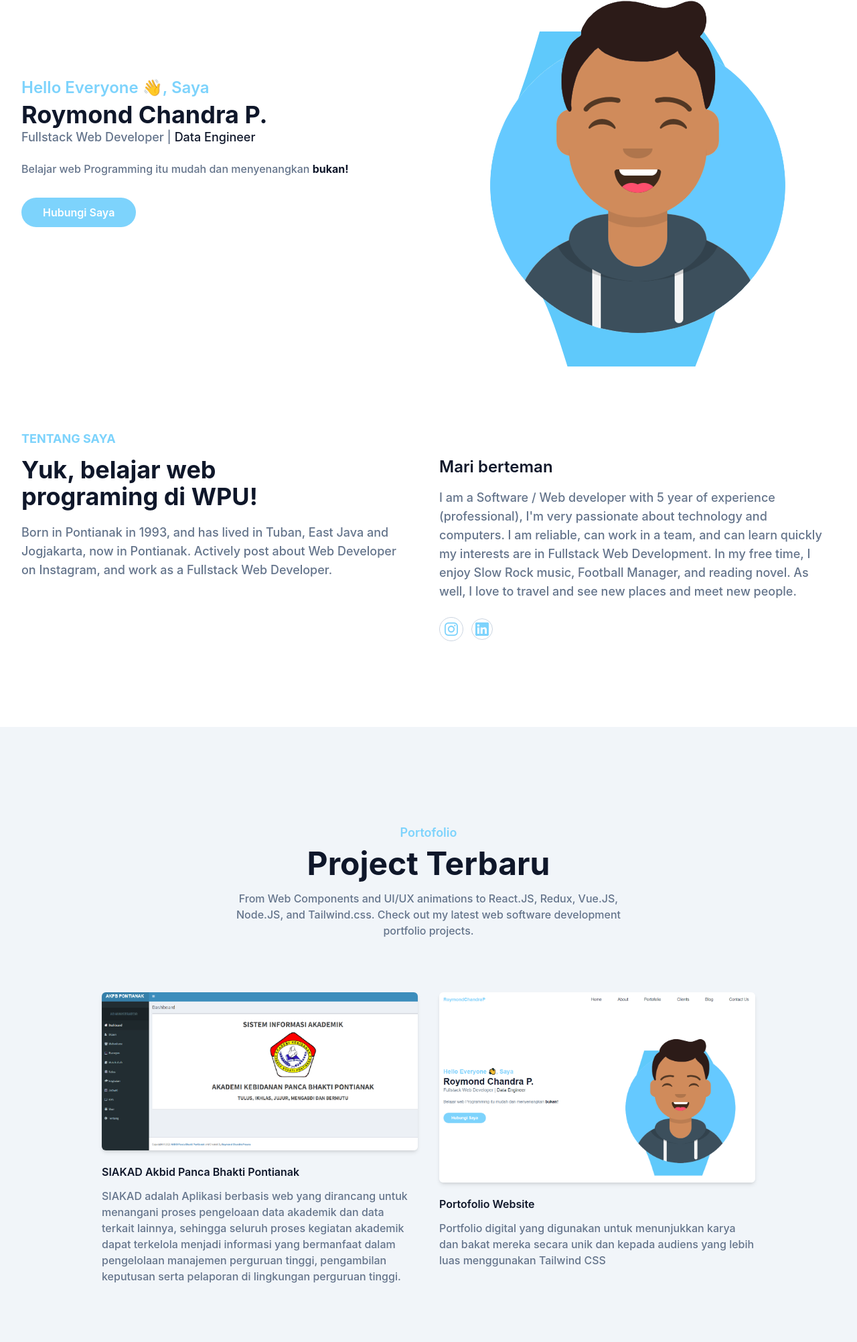
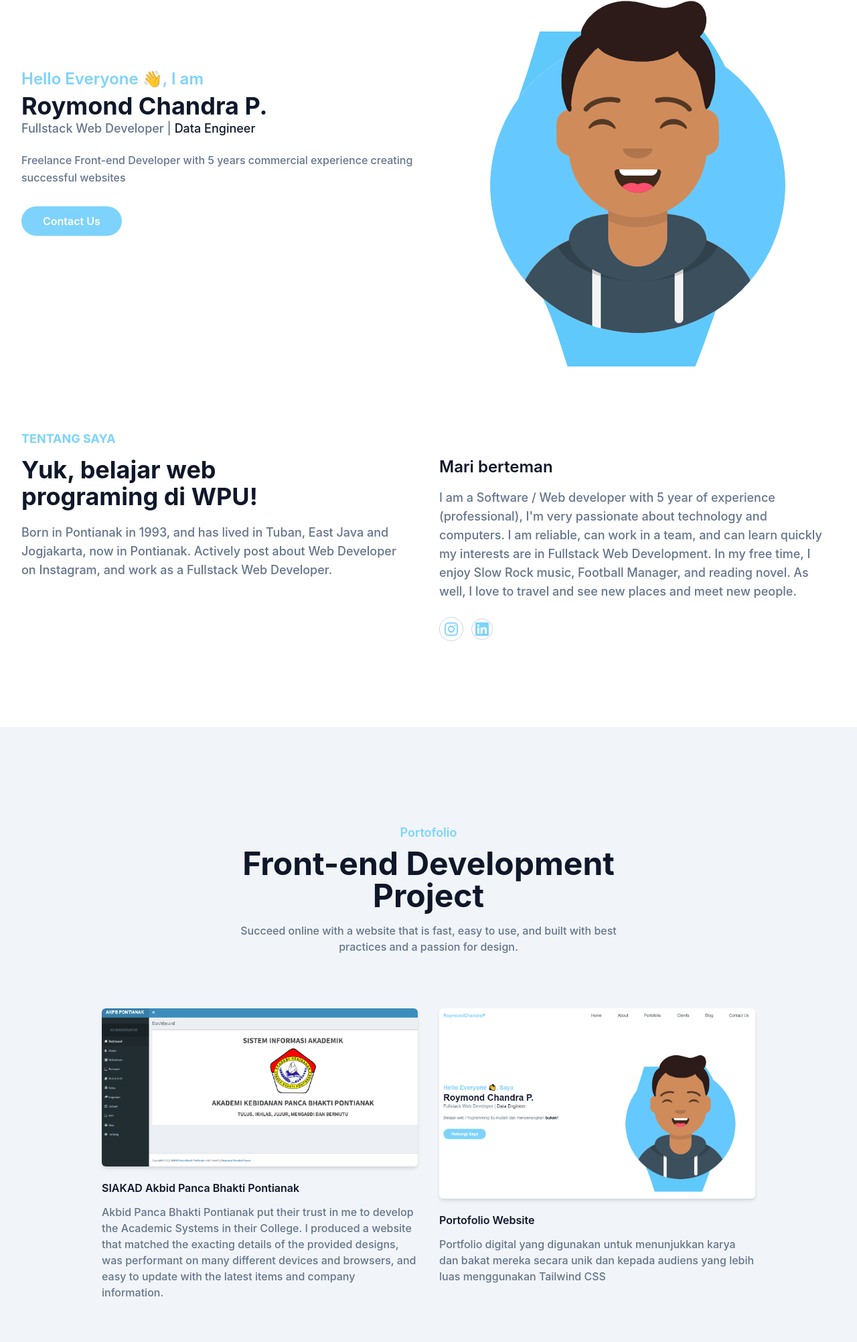
Before and after one commit to Antroyz1/Antroyz1.github.io, a website: page index.html in a window 1280 px wide. Shown: the part 197-2200 px from the top of the page at 67% size. Drawn offline with Linux system fonts and the light colour scheme.

Commit message:
tambah to top

```diff
--- a/index.html
+++ b/index.html
@@ -50,18 +50,19 @@
         </div>
     </header>
     <!-- Header End-->
+
     <!-- Hero Section Start -->
     <section id="home" class="pt-36">
         <div class="container">
             <div class="flex flex-wrap">
                 <div class="w-full self-center px-4 lg:w-1/2 ">
-                    <h1 class="text-base font-semibold text-primary md:text-xl lg:text-2xl">Hello Everyone 👋, Saya
+                    <h1 class="text-base font-semibold text-primary md:text-xl lg:text-2xl">Hello Everyone 👋, I am
                         <span class="block font-bold text-dark text-2xl mt-1 lg:text-4xl">Roymond Chandra P.</span></h1>
                     <h2 class="font-medium text-secondary text-lg mb-5">Fullstack Web Developer | <span class="text-dark">Data Engineer</span></h2>
-                    <p class="font-medium text-secondary mb-10 leading-relaxed">Belajar web Programming itu mudah dan menyenangkan <span class="text-dark font-bold">bukan!</span></p>
+                    <p class="font-medium text-secondary mb-10 leading-relaxed">Freelance Front-end Developer with 5 years commercial experience creating successful websites</span></p>
 
 
-                    <a href="#" class="text-base font-semibold text-white bg-primary py-3 px-8 rounded-full hover:shadow-lg hover:opacity-80 transiton duration-300 ease-in-out">Hubungi Saya</a>
+                    <a href="#contact" class="text-base font-semibold text-white bg-primary py-3 px-8 rounded-full hover:shadow-lg hover:opacity-80 transiton duration-300 ease-in-out">Contact Us</a>
                 </div>
                 <div class="w-full self-end px-3 lg:w-1/2">
                     <div class="relative mt-10 lg:mt-9 lg:right-0">
@@ -107,14 +108,15 @@
         </div>
     </section>
     <!-- About Section End -->
+
     <!-- Portofolio Section Start -->
     <section id="portofolio" class="pt-36 pb-16 bg-slate-100">
         <div class="container">
             <div class="w-full px-4">
                 <div class="max-w-xl mx-auto text-center mb-16">
                     <h4 class="font-semibold text-lg text-primary mb-2">Portofolio</h4>
-                    <h2 class="font-bold text-dark text-3xl mb-4 sm:text-4xl lg:text-5xl md:text-lg">Project Terbaru</h2>
-                    <p class="font-medium text-secondary text-md">From Web Components and UI/UX animations to React.JS, Redux, Vue.JS,  Node.JS, and Tailwind.css. Check out my latest web software development portfolio projects.</p>
+                    <h2 class="font-bold text-dark text-3xl mb-4 sm:text-4xl lg:text-5xl md:text-lg">Front-end Development Project</h2>
+                    <p class="font-medium text-secondary text-md">Succeed online with a website that is fast, easy to use, and built with best practices and a passion for design.</p>
                 </div>
             </div>
             <div class="w-full px-4 flex flex-wrap justify-center xl:w-10/12 xl:mx-auto">
@@ -123,7 +125,7 @@
                         <img src="dist/img/portofolio/port1.png" alt="Siakad" width="w-full">
                     </div>
                     <h3 class="font-semibold text-l text-dark mt-5 mb-3">SIAKAD Akbid Panca Bhakti Pontianak</h3>
-                    <p class="font-medium text-base text-secondary">SIAKAD adalah Aplikasi berbasis web yang dirancang untuk menangani proses pengeloaan data akademik dan data terkait lainnya, sehingga seluruh proses kegiatan akademik dapat terkelola menjadi informasi yang bermanfaat dalam pengelolaan manajemen perguruan tinggi, pengambilan keputusan serta pelaporan di lingkungan perguruan tinggi.</p>
+                    <p class="font-medium text-base text-secondary">Akbid Panca Bhakti Pontianak put their trust in me to develop the Academic Systems in their College. I produced a website that matched the exacting details of the provided designs, was performant on many different devices and browsers, and easy to update with the latest items and company information.</p>
                 </div>
                 <div class="mb-12 p-4 md:w-1/2">
                     <div class="rounded-md shadow-md overflow-hidden">
@@ -144,7 +146,7 @@
                 <div class="mx-auto text-center mb-16">
                     <h4 class="font-semibold text-lg text-primary mb-2">Clients</h4>
                     <h2 class="font-bold text-white text-3xl mb-4 sm:text-4xl lg:text-5xl">Yang Pernah Bekerjasama</h2>
-                    <p class="font-medium text-secondary text-md md:text-lg">Lorem ipsum dolor sit amet, consectetur adipisicing elit. Aliquid, eveniet harum! Ipsam maxime laboriosam dicta quis qui quod sint rem?</p>
+                    <p class="font-medium text-secondary text-md md:text-lg">I have 5 years commercial experience helping start-ups, small businesses, and college create successful websites</p>
                 </div>
             </div>
             <div class="w-full px-4">
@@ -301,6 +303,12 @@
         </div>
     </footer>
     <!-- Footer Section End-->
+
+     <!-- Back-to-top Start-->
+     <a href="#home" class="fixed z-[9999] bottom-4 right-4 p-4 h-14 w-14 rounded-full bg-primary items-center hover:animate-pulse hidden" id="to-top">
+         <span class="mt-2 block h-5 w-5 rotate-45 border-t-2 border-l-2"></span>
+     </a>
+      <!-- Back-to-top End-->
  <script src="dist/js/script.js"></script>
 </body>
 </html>
--- a/package.json
+++ b/package.json
@@ -18,6 +18,8 @@
   },
   "homepage": "https://github.com/Antroyz1/Antroyz1.github.io#readme",
   "devDependencies": {
+    "prettier": "^2.6.2",
+    "prettier-plugin-tailwindcss": "^0.1.11",
     "tailwindcss": "^3.0.24"
   }
 }
--- a/src/input.css
+++ b/src/input.css
@@ -7,9 +7,8 @@ body {
 }
 
 .navbar-fixed{
-    @apply fixed z-[9999] bg-white bg-opacity-60;
-    backdrop-filter: blur(5px);
-    box-shadow: inset 0 -1px 0 0 rgba(0, 0, 0, 0.2);
+    @apply fixed z-[9999] bg-white bg-opacity-60 backdrop-blur-sm;
+     box-shadow: inset 0 -1px 0 0 rgba(0, 0, 0, 0.2);
 }
 
 .hamburger-line {
```
Also changed, not shown: dist/js/script.js, dist/output.css, 1 other file.
